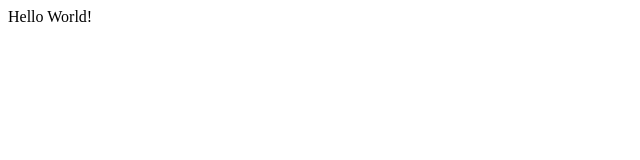
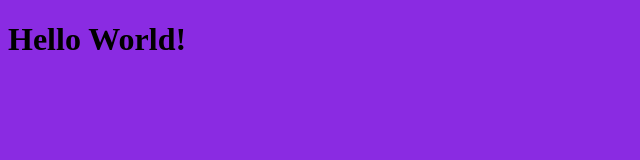
Before and after one commit to Twilse/Git-Example-Remote, a plain HTML site: page index.html in a window 1280 px wide. Shown: the whole page, without its empty margins (0-640 px from the left). Drawn offline with Linux system fonts and the light colour scheme.

Commit message:
Create git.css; Modified index.html: h1 and import git.css

```diff
--- a/index.html
+++ b/index.html
@@ -5,11 +5,12 @@
     <meta charset="UTF-8">
     <meta http-equiv="X-UA-Compatible" content="IE=edge">
     <meta name="viewpoint" content="width=device-width, initial-scale=1.0">
+    <link rel="stylesheet" type="text/css" href="git.css">
     <title>使用Git的教学</title>
 </head>
 
 <body>
-    Hello World!
+    <h1>Hello World!</h1>
 </body>
 
 </html>
```
